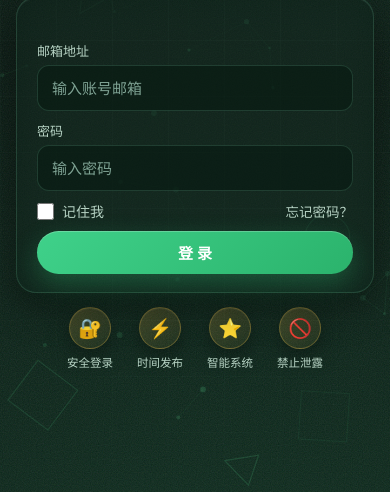
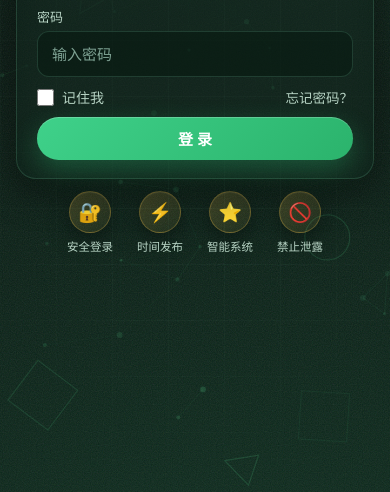
Before and after one commit to Winston-Tam0223/changxiangsi, a website: page public/login.html in a window 390 px wide. Shown: the part 352-844 px from the top of the page. Drawn offline with Linux system fonts and the light colour scheme.

Commit message:
Update ui.css

```diff
--- a/public/ui.css
+++ b/public/ui.css
@@ -68,7 +68,7 @@ body::after{
 .wrap{max-width:430px;width:100%;margin:0 auto;position:relative;z-index:1}
 body{display:flex;align-items:center;justify-content:center;padding:28px 16px}
 /* 登录页：内容自然高度+整屏垂直居中（任何手机都一屏全显，不依赖 svh/dvh） */
-body.login-page{padding:0;align-items:center}
+body.login-page{padding:0;align-items:flex-start;justify-content:flex-start}
 body.login-page .wrap{display:flex;flex-direction:column;gap:20px;padding:24px 16px;margin:0 auto;width:100%}
 
 /* ===== 语言切换 ===== */
@@ -310,7 +310,7 @@ html.js .reveal.in{opacity:1;transform:none}
 }
 /* ===== 登录页：移动端一屏全显（不滚动）===== */
 @media (max-width:640px){
-  body.login-page .wrap{padding:14px 16px;gap:14px}
+  body.login-page .wrap{padding:10px 16px;gap:12px}
   body.login-page .logo{margin-bottom:14px}
   body.login-page .logo .brand-icon{width:84px;height:84px;margin-bottom:12px;border-radius:20px}
   body.login-page .logo h1{font-size:28px;letter-spacing:1.5px}
```
